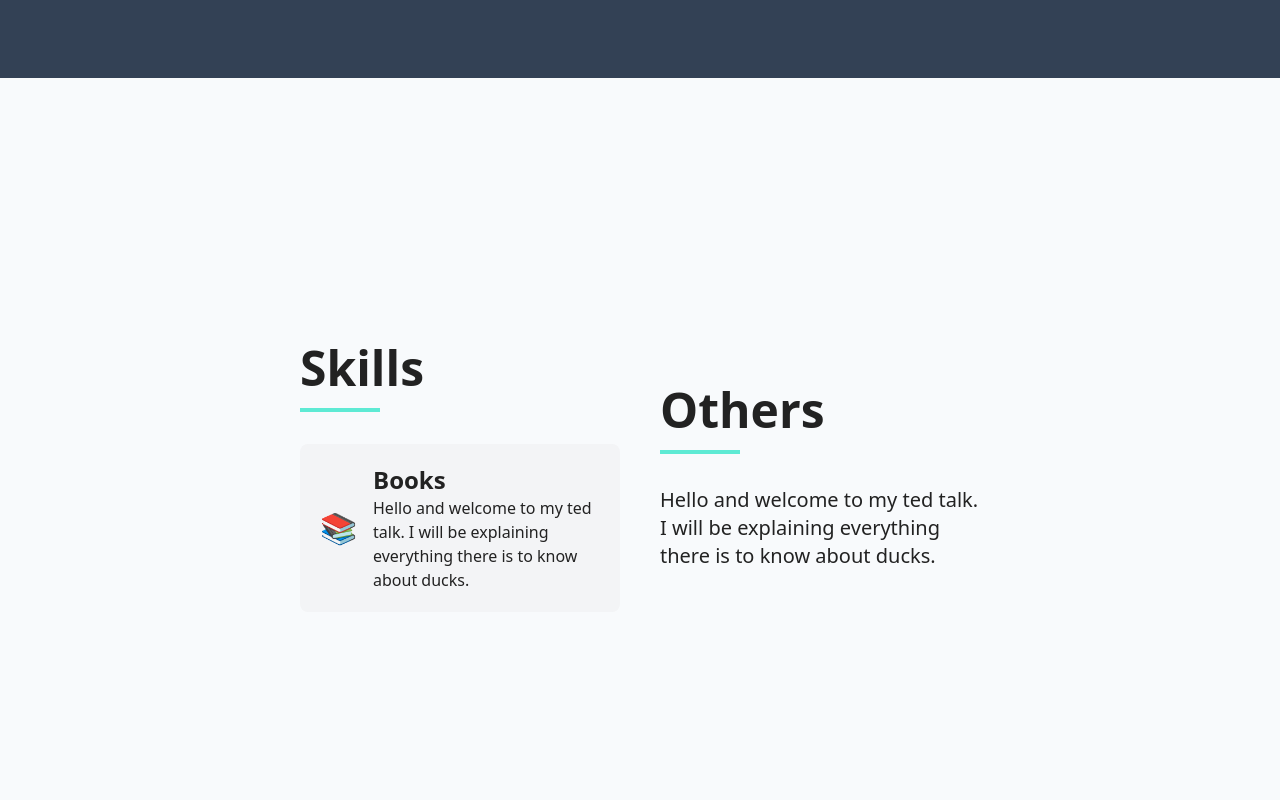
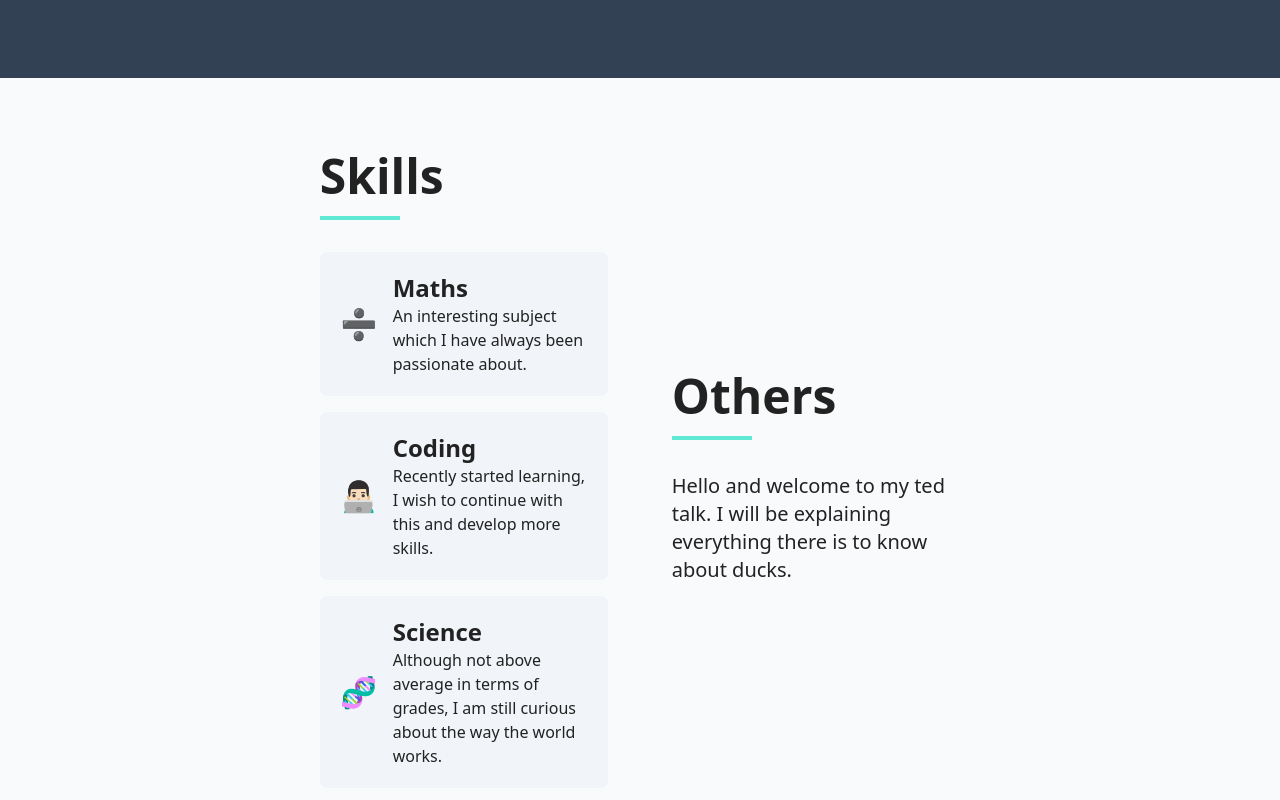
Before and after one commit to singularity0614/personal-website, a website: page src/index.html in a window 1280 px wide. Shown: the part 1522-2322 px from the top of the page. Drawn offline with Linux system fonts and the light colour scheme.

Commit message:
updated cards

```diff
--- a/src/index.html
+++ b/src/index.html
@@ -35,18 +35,32 @@
         </div>
         <div class="bottom h-screen flex justify-around items-center">
             <div class="flex justify-between items-center">
-                <div class="w-[320px] xl:w-[25vw] m-5">
+                <div class="w-[320px] xl:w-[22.5vw] m-8">
                     <h1 class="text-5xl font-semibold">Skills</h1>
                     <hr class="w-[80px] border-2 border-teal-300 mt-4 mb-8">
-                    <div class="flex justify-between items-center p-2 bg-gray-100 rounded-lg">
-                        <div class="text-3xl mx-3">📚</div>
+                    <div class="flex justify-between items-center p-2 bg-slate-100 rounded-lg mb-4">
+                        <div class="text-3xl mx-3">➗</div>
                         <div class="ml-1 my-3">
-                            <p class="text-2xl font-semibold mb-0.25">Books</p>
-                            <p class="text-md">Hello and welcome to my ted talk. I will be explaining everything there is to know about ducks.</p>
+                            <p class="text-2xl font-semibold mb-0.25">Maths</p>
+                            <p class="text-md pr-[8px]">An interesting subject which I have always been passionate about.</p>
+                        </div>
+                    </div>
+                    <div class="flex justify-between items-center p-2 bg-slate-100 rounded-lg mb-4">
+                        <div class="text-3xl mx-3">👨🏻‍💻</div>
+                        <div class="ml-1 my-3">
+                            <p class="text-2xl font-semibold mb-0.25">Coding</p>
+                            <p class="text-md pr-[8px]">Recently started learning, I wish to continue with this and develop more skills.</p>
+                        </div>
+                    </div>
+                    <div class="flex justify-between items-center p-2 bg-slate-100 rounded-lg mb-4">
+                        <div class="text-3xl mx-3">🧬</div>
+                        <div class="ml-1 my-3">
+                            <p class="text-2xl font-semibold mb-0.25">Science</p>
+                            <p class="text-md pr-[8px]">Although not above average in terms of grades, I am still curious about the way the world works.</p>
                         </div>
                     </div>
                 </div>
-                <div class="w-[320px] xl:w-[25vw] m-5">
+                <div class="w-[320px] xl:w-[22.55vw] m-8">
                     <h1 class="text-5xl font-semibold">Others</h1>
                     <hr class="w-[80px] border-2 border-teal-300 mt-4 mb-8">
                     <p class="text-xl">Hello and welcome to my ted talk. I will be explaining everything there is to know about ducks.</p>
```
Also changed, not shown: dist/output.css.
